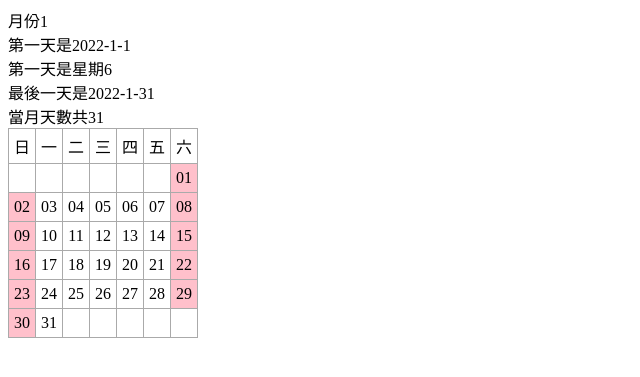
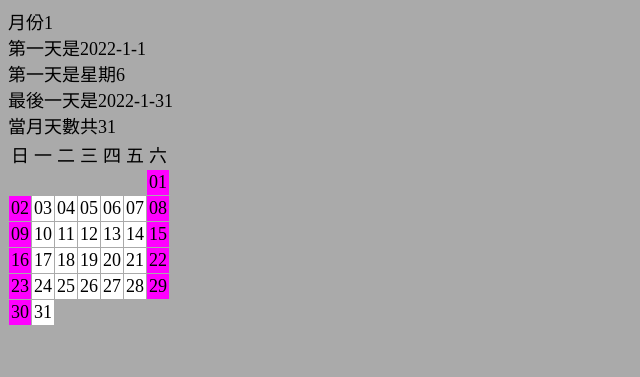
Before and after one commit to GraceChiu09/11101-PHP-0513.0516, a PHP site: page / in a window 1280 px wide. Shown: the top 377 px of the page, without its empty margins (0-640 px from the left). Run offline with PHP 8.4, Linux system fonts and the light colour scheme.

Commit message:
增加一些美化

```diff
--- a/index.php
+++ b/index.php
@@ -6,19 +6,31 @@
   <meta http-equiv="X-UA-Compatible" content="IE=edge">
   <meta name="viewport" content="width=device-width, initial-scale=1.0">
   <title>線上月曆</title>
+
+
   <style>
+    body{
+          background-color:#aaa;
+          font-size: large;
+          font-weight: 500;
+
+
+        }
     table {
       border-collapse: collapse;
+      border-color: #FF00FF;
+
     }
 
     table td {
-      padding: 5px;
+      padding: 2px;
       text-align: center;
       border: 1px solid #aaa;
+
     }
 
     .weekend {
-      background: pink;
+      background:#FF00FF;
     }
 
     .workday {
@@ -47,6 +59,7 @@
       <td>五</td>
       <td>六</td>
     </tr>
+
     <?php
 
     $firstDay = date("Y-") . $month . "-1";
```
Also changed, not shown: index.html (+0 -8 lines), style.css (added).
